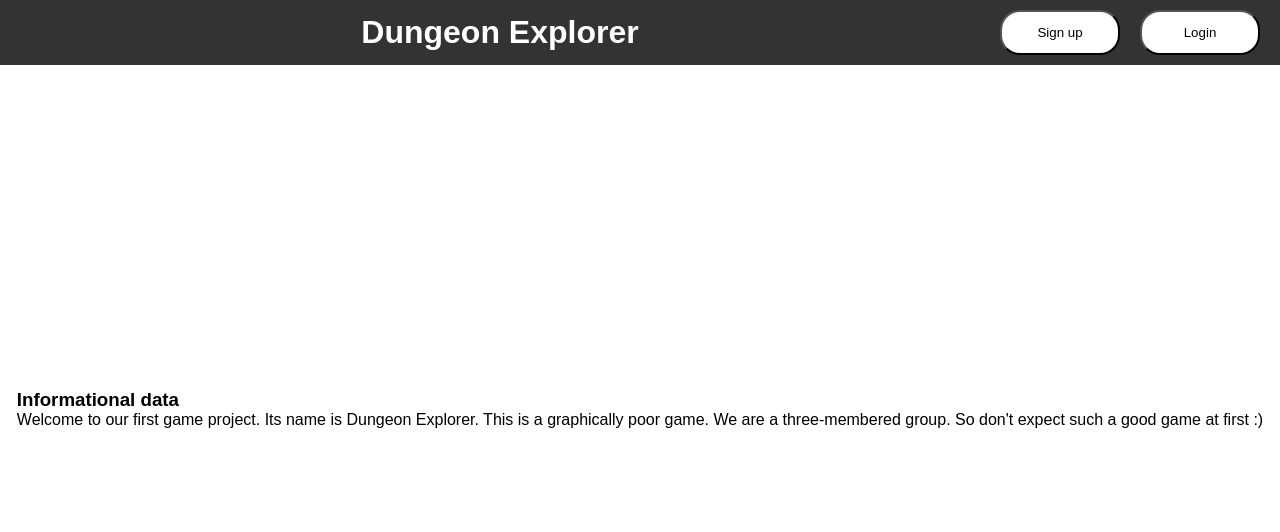
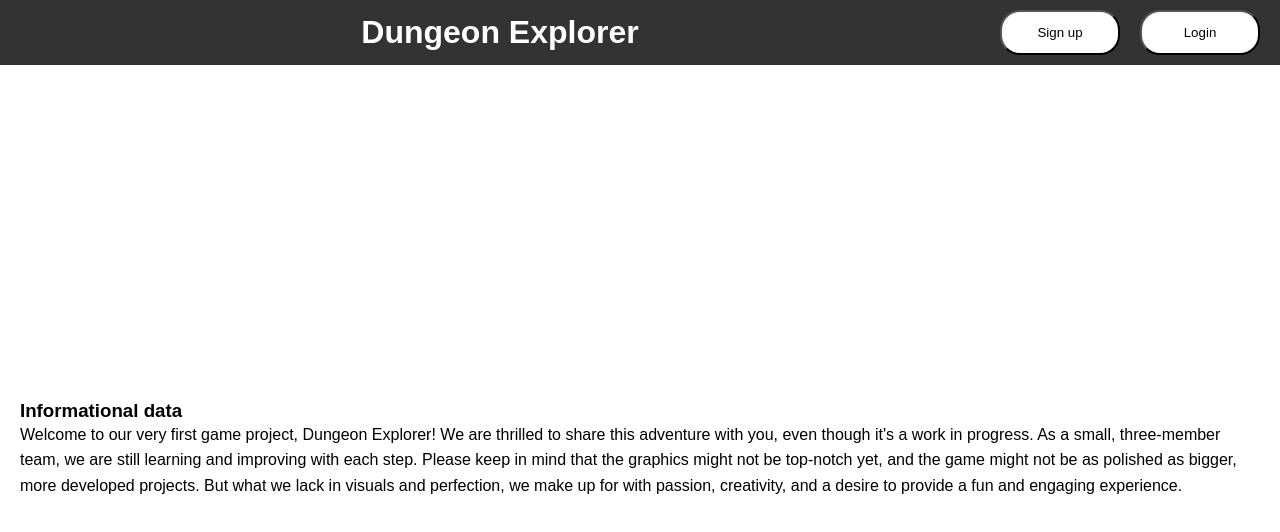
Before and after one commit to KTomi005/Web, a React (Vite) app: page / in a window 1280 px wide. Shown: the top 532 px of the page. Built offline with nearby package versions, Linux system fonts and the light colour scheme.

Commit message:
Text update

```diff
--- a/src/KezdoLap/KezdoLap.css
+++ b/src/KezdoLap/KezdoLap.css
@@ -82,3 +82,21 @@ h1{
         margin: 5px 0;
     }
 }
+/* Informational szöveg blokkolása */
+.Informational {
+    margin-top: 80px; /* hozzáadva, hogy a tartalom ne takarja el a topnav */
+    padding: 20px;
+    text-align: left;
+}
+
+.info-block {
+    display: block;
+}
+
+.info-block h3 {
+    margin-bottom: 10px; /* kisebb távolságot adunk a cím és a szöveg között */
+}
+
+.info-block p {
+    line-height: 1.6; /* könnyebben olvashatóvá teszi a szöveget */
+}
--- a/src/KezdoLap/KezdoLap.jsx
+++ b/src/KezdoLap/KezdoLap.jsx
@@ -15,8 +15,10 @@ const KezdoLap = () => {
             <br />
             <div className="Informational">
                 <h3>Informational data</h3>
-                <p>Welcome to our first game project. Its name is Dungeon Explorer. This is a graphically poor game. We are a three-membered group. So don't expect such a good game at first :)</p>
+                <div className="info-block">
+                <p>Welcome to our very first game project, Dungeon Explorer! We are thrilled to share this adventure with you, even though it's a work in progress. As a small, three-member team, we are still learning and improving with each step. Please keep in mind that the graphics might not be top-notch yet, and the game might not be as polished as bigger, more developed projects. But what we lack in visuals and perfection, we make up for with passion, creativity, and a desire to provide a fun and engaging experience.</p>
             </div>
+        </div>
         </div>
     );
 };
```
